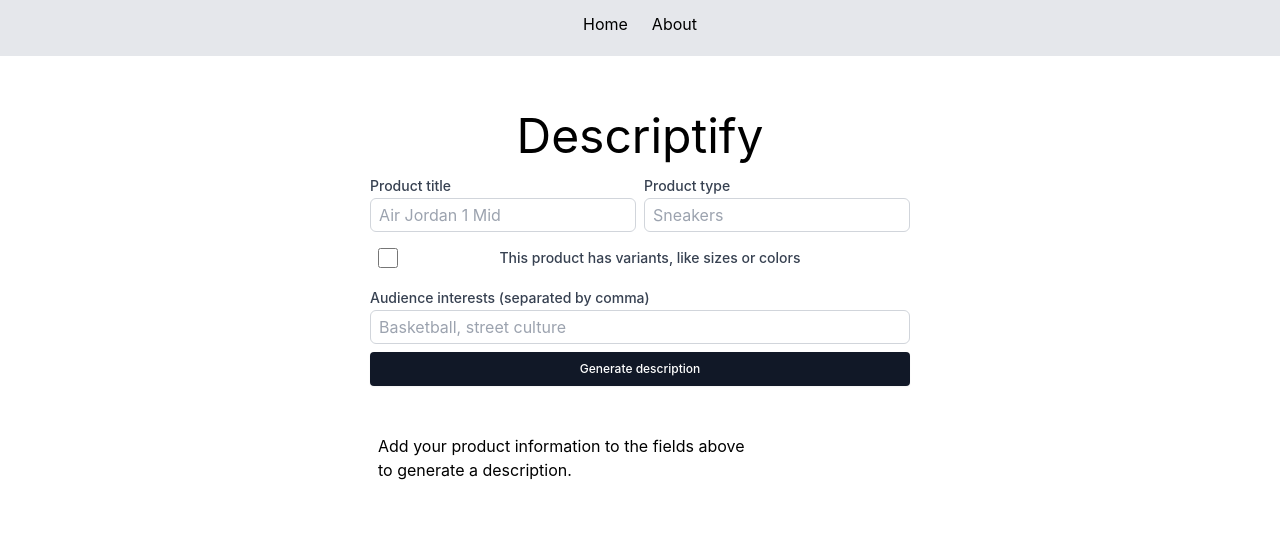
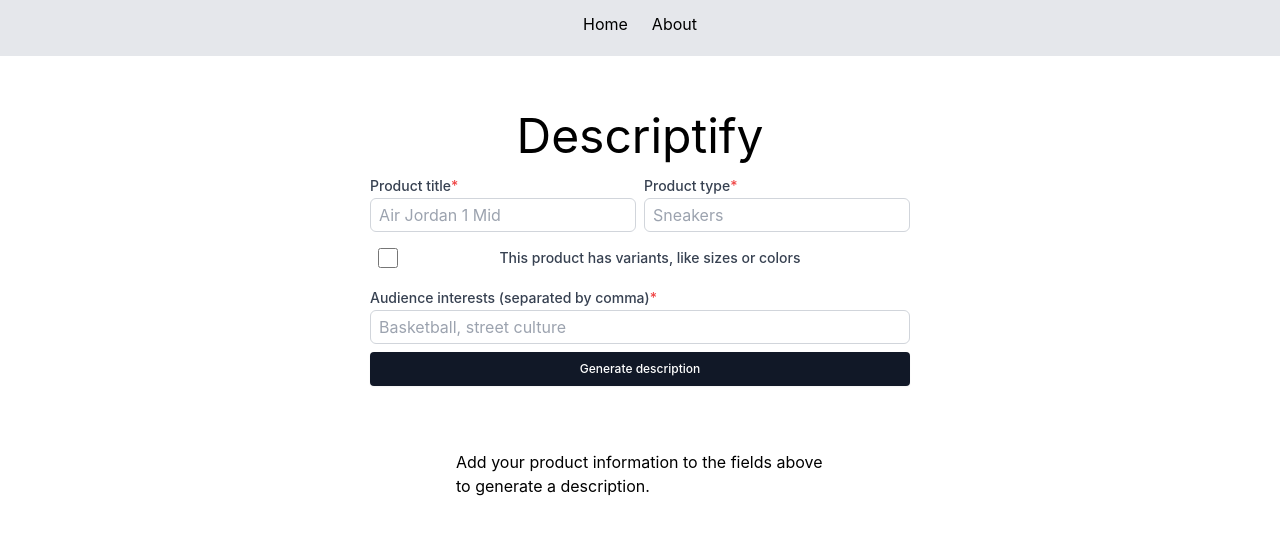
Before and after one commit to sandypockets/descriptify, a Next.js app: page / in a window 1280 px wide. Shown: the top 534 px of the page. Built offline with nearby package versions, Linux system fonts and the light colour scheme.

Commit message:
Add error handling

```diff
--- a/components/Forms/Form.jsx
+++ b/components/Forms/Form.jsx
@@ -1,6 +1,12 @@
 import TextInput from './TextInput';
+import {error} from 'next/dist/build/output/log';
 
-export default function Form({productData, setProductData, handleSubmit}) {
+export default function Form({
+  productData,
+  setProductData,
+  handleSubmit,
+  loading,
+}) {
   return (
     <form>
       <fieldset className="flex">
@@ -11,6 +17,7 @@ export default function Form({productData, setProductData, handleSubmit}) {
           label="Product title"
           dataKey="productTitle"
           placeholder="Air Jordan 1 Mid"
+          error={error}
         />
         <div className="px-1" />
         <TextInput
@@ -19,6 +26,7 @@ export default function Form({productData, setProductData, handleSubmit}) {
           label="Product type"
           dataKey="productType"
           placeholder="Sneakers"
+          error={error}
         />
       </fieldset>
       <fieldset>
@@ -58,6 +66,8 @@ export default function Form({productData, setProductData, handleSubmit}) {
             label="Product options (separated by comma)"
             dataKey="productAvailVars"
             placeholder="Colors, sizes"
+            error={error}
+            required={false}
           />
         </div>
       </fieldset>
@@ -69,6 +79,7 @@ export default function Form({productData, setProductData, handleSubmit}) {
           label="Audience interests (separated by comma)"
           dataKey="productTargetMarket"
           placeholder="Basketball, street culture"
+          error={error}
         />
       </fieldset>
       <div className="mt-2">
@@ -77,7 +88,7 @@ export default function Form({productData, setProductData, handleSubmit}) {
           type="submit"
           onClick={(e) => handleSubmit(e)}
         >
-          Generate description
+          {loading ? 'Generating...' : 'Generate description'}
         </button>
       </div>
     </form>
--- a/components/Forms/TextInput.jsx
+++ b/components/Forms/TextInput.jsx
@@ -4,6 +4,8 @@ export default function TextInput({
   dataKey,
   label,
   placeholder,
+  error,
+  required = true,
 }) {
   return (
     <div className="flex flex-col">
@@ -12,6 +14,9 @@ export default function TextInput({
         className="text-sm font-medium text-gray-700 pt-2 pb-0.5"
       >
         {label}
+        {required && error && productData[dataKey].length < 1 && (
+          <span className="text-red-500">*</span>
+        )}
       </label>
       <input
         name={dataKey}
--- a/pages/index.js
+++ b/pages/index.js
@@ -1,4 +1,3 @@
-import Head from 'next/head';
 import Layout from '../components/Layout/Layout';
 import {useState} from 'react';
 import Form from '../components/Forms/Form';
@@ -9,16 +8,35 @@ export default function Home() {
     productType: '',
     hasVariants: false,
     productAvailVars: '',
-    productNumOfVars: '',
     productTargetMarket: '',
     maxCharLength: 200,
   });
   const [currentAiDescription, setCurrentAiDescription] = useState(
     'Add your product information to the fields above to generate a description.',
   );
+  const [loading, setLoading] = useState(false);
+  const [error, setError] = useState(false);
+
+  function validateForm(formData) {
+    let counter = 0;
+    for (const field in formData) {
+      if (typeof formData[field] === 'string' && formData[field].length === 0) {
+        if (field !== 'productAvailVars') {
+          counter++;
+        }
+      }
+    }
+    return counter === 0;
+  }
 
   function handleSubmit(e) {
     e.preventDefault();
+    setLoading(true);
+    setError(false);
+    const formIsValid = validateForm(productData);
+    setError(!formIsValid);
+    if (formIsValid) {
+      setCurrentAiDescription('Generating AI description...');
       fetch('/api/v1/generate', {
         method: 'POST',
         headers: {
@@ -28,9 +46,13 @@ export default function Home() {
       })
         .then((response) => response.json())
         .then((data) => {
+          setLoading(false);
           setCurrentAiDescription(data?.choices[0]?.text);
         })
         .catch((err) => console.log(err));
+    } else {
+      setLoading(false);
+    }
   }
 
   return (
@@ -43,8 +65,21 @@ export default function Home() {
               productData={productData}
               setProductData={setProductData}
               handleSubmit={handleSubmit}
+              loading={loading}
+              error={error}
             />
-            <p className="mt-12 px-2 w-96">{currentAiDescription}</p>
+            <p
+              className={
+                error
+                  ? 'mt-4 px-2 w-96 text-red-500'
+                  : 'mt-4 px-2 w-96 invisible'
+              }
+            >
+              Please fill in all required fields.
+            </p>
+            <div className="mt-6 mx-auto px-2 w-96">
+              <p>{currentAiDescription}</p>
+            </div>
           </div>
         </section>
       </Layout>
```
Lines whose indentation alone changed are shown as unchanged.
